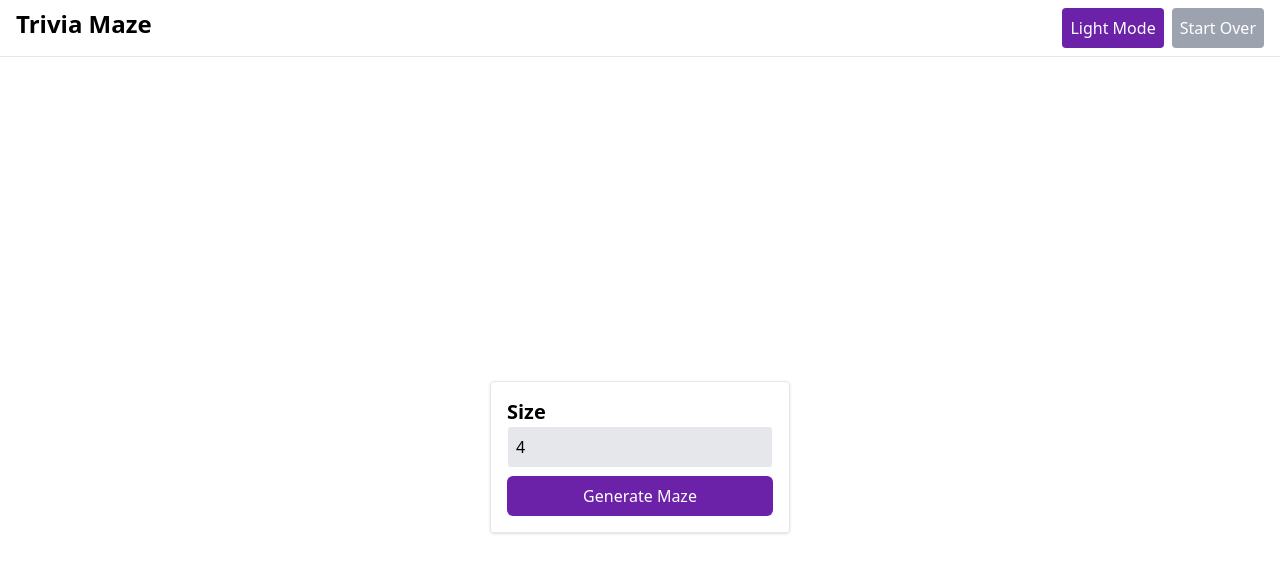
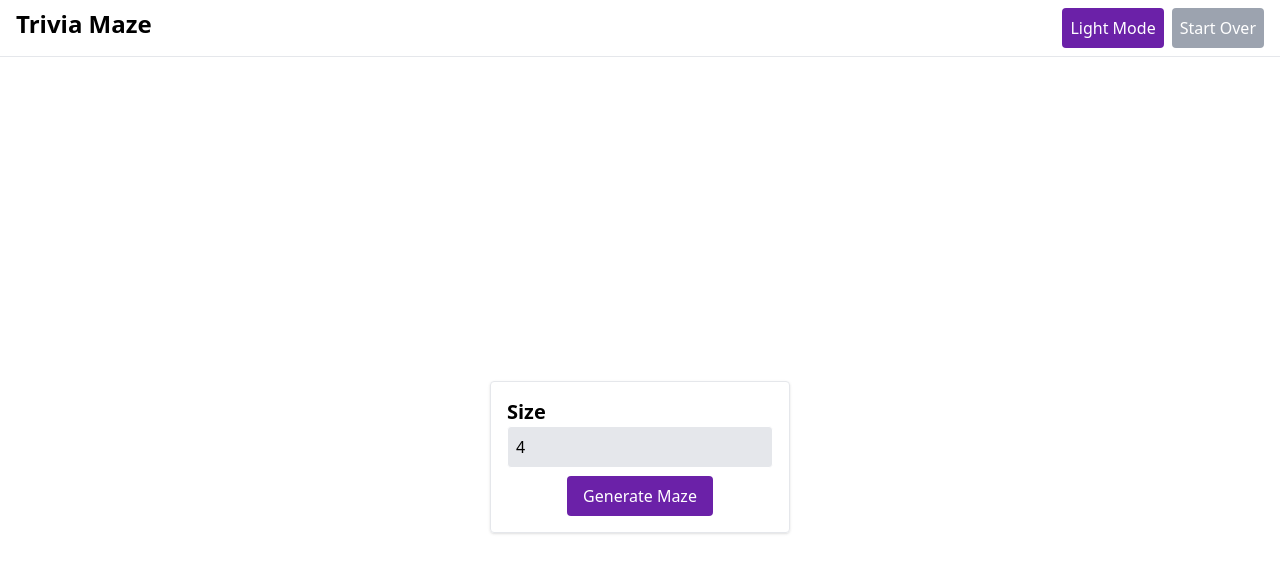
Before and after one commit to handkrchief/trivia-maze, a React (Vite) app in the folder vite-project/: page / in a window 1280 px wide. Shown: the top 572 px of the page. Built offline with nearby package versions, Linux system fonts and the light colour scheme.

Commit message:
Update PreGameOptionsComponent.tsx and styling

```diff
--- a/vite-project/src/components/PreGameOptionsComponent/PreGameOptionsComponent.module.css
+++ b/vite-project/src/components/PreGameOptionsComponent/PreGameOptionsComponent.module.css
@@ -14,10 +14,3 @@
 .sizeInput {
     @apply bg-gray-200 p-2 w-full rounded hover:bg-white border mb-2 border-white hover:border hover:border-gray-200 focus:bg-white transition-all duration-300 ;
 }
-.button{
-    @apply bg-purple-800 text-white  p-2 rounded-md w-full hover:bg-purple-700 transition-all duration-300;
-}
-
-.disabledButton{
-    @apply  text-white p-2 rounded-md  w-full bg-gray-400;
-}
--- a/vite-project/src/components/PreGameOptionsComponent/PreGameOptionsComponent.tsx
+++ b/vite-project/src/components/PreGameOptionsComponent/PreGameOptionsComponent.tsx
@@ -3,10 +3,14 @@ import MazeGenerator from "../../models/MazeGenerator";
 import s from"./PreGameOptionsComponent.module.css"
 import { useMazeContext } from "../../context/MazeContext";
 import { useEffect } from "react";
+import { lightThemeColors, darkThemeColors } from "../../ThemeColors";
+import { useThemeContext } from "../../context/ThemeContext";
 
 export default function PreGameOptionsComponent() {
 
     const {mySize, setMySize, setMyMazeAsNumbers, setLoading, setStarted, setCurrentRoom, setMyMaze} = useMazeContext();
+    const {theme} = useThemeContext();
+    const themeColors = theme === "light" ? lightThemeColors : darkThemeColors;
 
     const handleClickButton = async() => {
         try {
@@ -45,7 +49,7 @@ export default function PreGameOptionsComponent() {
         <input className={s.sizeInput} type="number" value={mySize} onChange={(e) => setMySize(parseInt(e.target.value))} />
       </div>
 
-      <button disabled={!mySize || mySize < 4} className={!mySize || mySize < 4 ? s.disabledButton : s.button} onClick={handleClickButton}>Generate Maze</button>
+      <button disabled={!mySize || mySize < 4} className={ !mySize || mySize < 4 ? themeColors.disabledButton : themeColors.primaryButton} onClick={handleClickButton}>Generate Maze</button>
 
       </div>
   )
```
